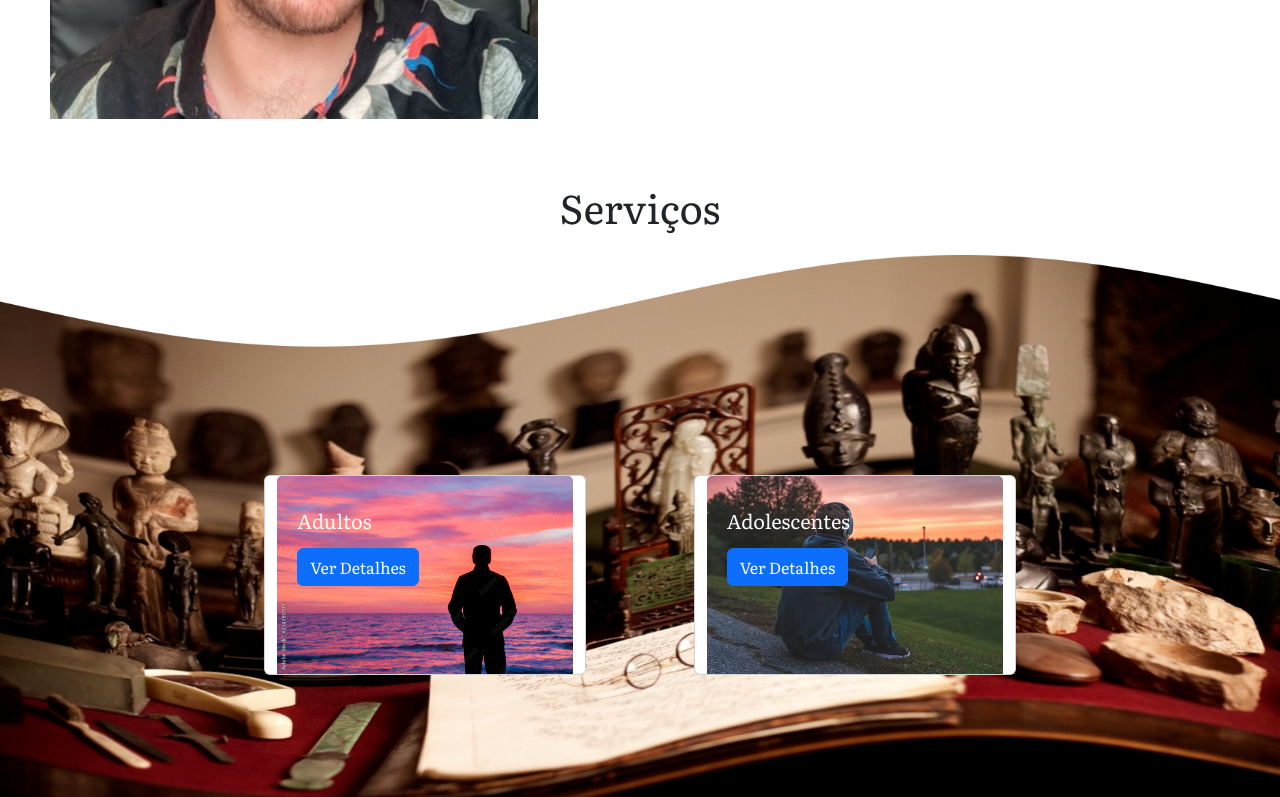
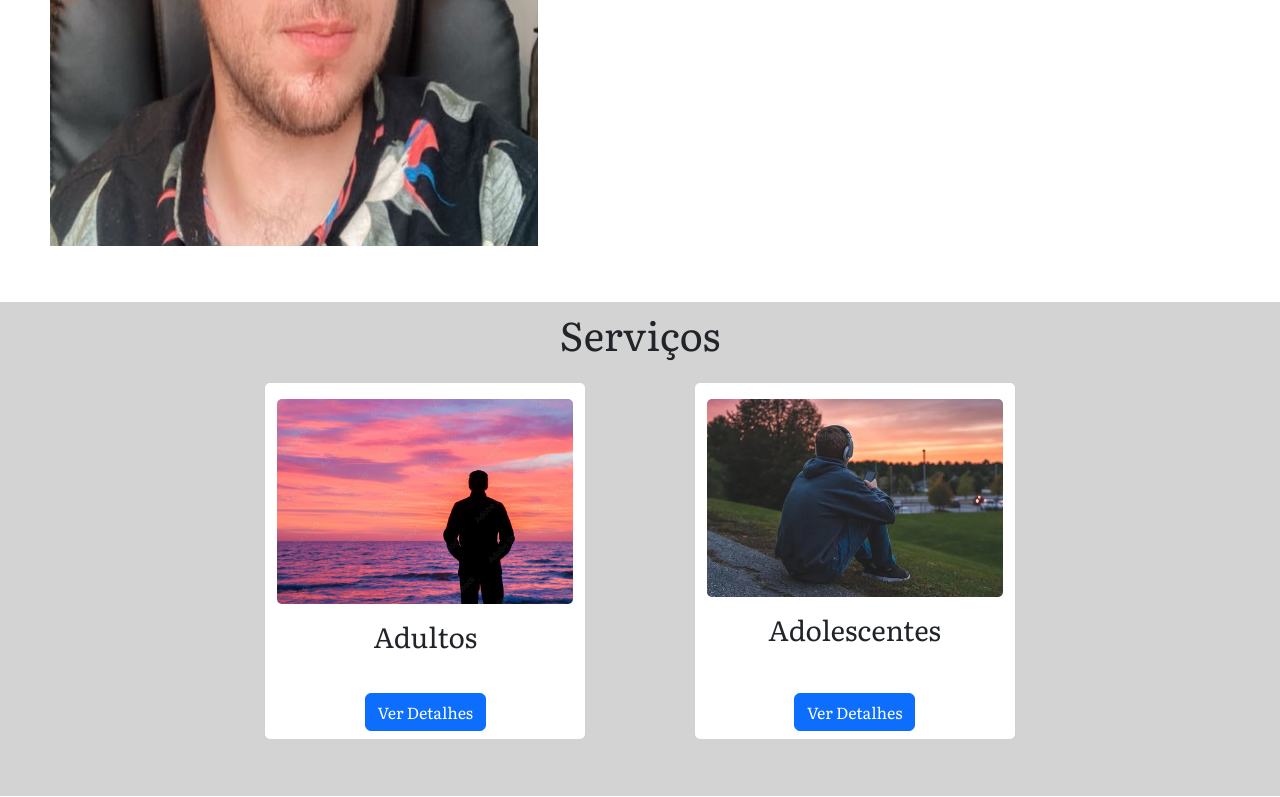
Before and after one commit to adriyear99/psi-sebs-landing-page, a React (Create React App) app in the folder sebs-page/: page / in a window 1280 px wide. Shown: the part 2000-2797 px from the top of the page. Built offline with nearby package versions, Linux system fonts and the light colour scheme.

Commit message:
Mudança design serviços

```diff
--- a/sebs-page/src/App.css
+++ b/sebs-page/src/App.css
@@ -13,6 +13,7 @@
 
 .texto{
   color: darkgray;
+  font-size: 18px;
 }
 
 .text-justify{
@@ -25,17 +26,39 @@
   max-width: 100%;
 }
 
+@media (min-width: 720px) {
+  .imagem{
+    height:80vh;
+  }
+}
+
 .imagem-redonda{
   border-radius: 50%;
 }
 
+#servicos{
+  background-color: lightgray;
+}
+
 .servico{
-  background-color: lightsalmon;
-  border-radius: 10%;
+  font-size: 1.75rem !important;
 }
 
 .modal{
   width: 80%;
+}
+
+.card-img{
+  margin-top: 1em;
+}
+
+.card-btn{
+  margin:0;
+}
+
+.card-body{
+  margin:0;
+  padding:0;
 }
 
 .imagem-freud{
--- a/sebs-page/src/components/Main.css
+++ b/sebs-page/src/components/Main.css
@@ -9,3 +9,9 @@
     background: url('../assets/sala.jpg') no-repeat center;
     background-size: cover;
 }
+
+@media (min-width: 720px) {
+    .menu-container{
+        height: 85vh;
+    }
+}
--- a/sebs-page/src/components/Servicos.js
+++ b/sebs-page/src/components/Servicos.js
@@ -16,30 +16,39 @@
     return (
         <div id="servicos" className="p-2 mt-3 mb-5">
             <h1 className="col-12 mb-4 text-center">Serviços</h1>
-            <div className="row justify-content-center mb-5 imagem-freud d-flex align-items-center">
-                <Card className="col-7 col-md-3 mb-4 mb-md-0 card">
-                    <Card.Img variant="top" src={require("../assets/adult.jpg")}/>
-                    <Card.ImgOverlay>
-                        <Card.Body>
-                            <Card.Title className="mb-3 text-light">Adultos</Card.Title>
-                            <Button variant="primary" className="mx-auto" onClick={handleShowAdult}>
-                                Ver Detalhes
-                            </Button>
-                        </Card.Body>
-                    </Card.ImgOverlay>
+            <div className="row justify-content-center mb-5">
+                <Card className="col-7 col-md-3 mb-4 mb-md-0 d-flex align-items-center">
+                    <Card.Img
+                        variant="top"
+                        src={require("../assets/adult.jpg")}
+                        className="card-img"
+                        alt="Adultos"
+                    />
+                    <Card.Body className="card-body">
+                        <Card.Title className="mb-3 servico">Adultos</Card.Title>
+                    </Card.Body>
+                    <Card.Footer className="w-100 text-center bg-light border-0 bg-white">
+                        <Button variant="primary" onClick={handleShowAdult}>
+                            Ver Detalhes
+                        </Button>
+                    </Card.Footer>
                 </Card>
 
-                <Card className="col-7 col-md-3 offset-md-1">
-                    <Card.Img variant="top" src={require("../assets/teen.jpg")}/>
-                    <Card.ImgOverlay>
-                        <Card.Body>
-                            <Card.Title className="mb-3 text-light">Adolescentes</Card.Title>
-                            <Button variant="primary" className="mx-auto" onClick={handleShowTeen}>
-                                Ver Detalhes
-                            </Button>
-                        </Card.Body>
-                    </Card.ImgOverlay>
-
+                <Card className="col-7 col-md-3 offset-md-1 d-flex align-items-center">
+                    <Card.Img
+                        variant="top"
+                        src={require("../assets/teen.jpg")}
+                        className="card-img"
+                        alt="Adolescentes"
+                    />
+                    <Card.Body className="card-body">
+                        <Card.Title className="mb-3 servico">Adolescentes</Card.Title>
+                    </Card.Body>
+                    <Card.Footer className="w-100 text-center bg-light border-0 bg-white">
+                        <Button variant="primary" onClick={handleShowTeen}>
+                            Ver Detalhes
+                        </Button>
+                    </Card.Footer>
                 </Card>
             </div>
 
```
Also changed, not shown: sebs-page/src/assets/adult.jpg.
